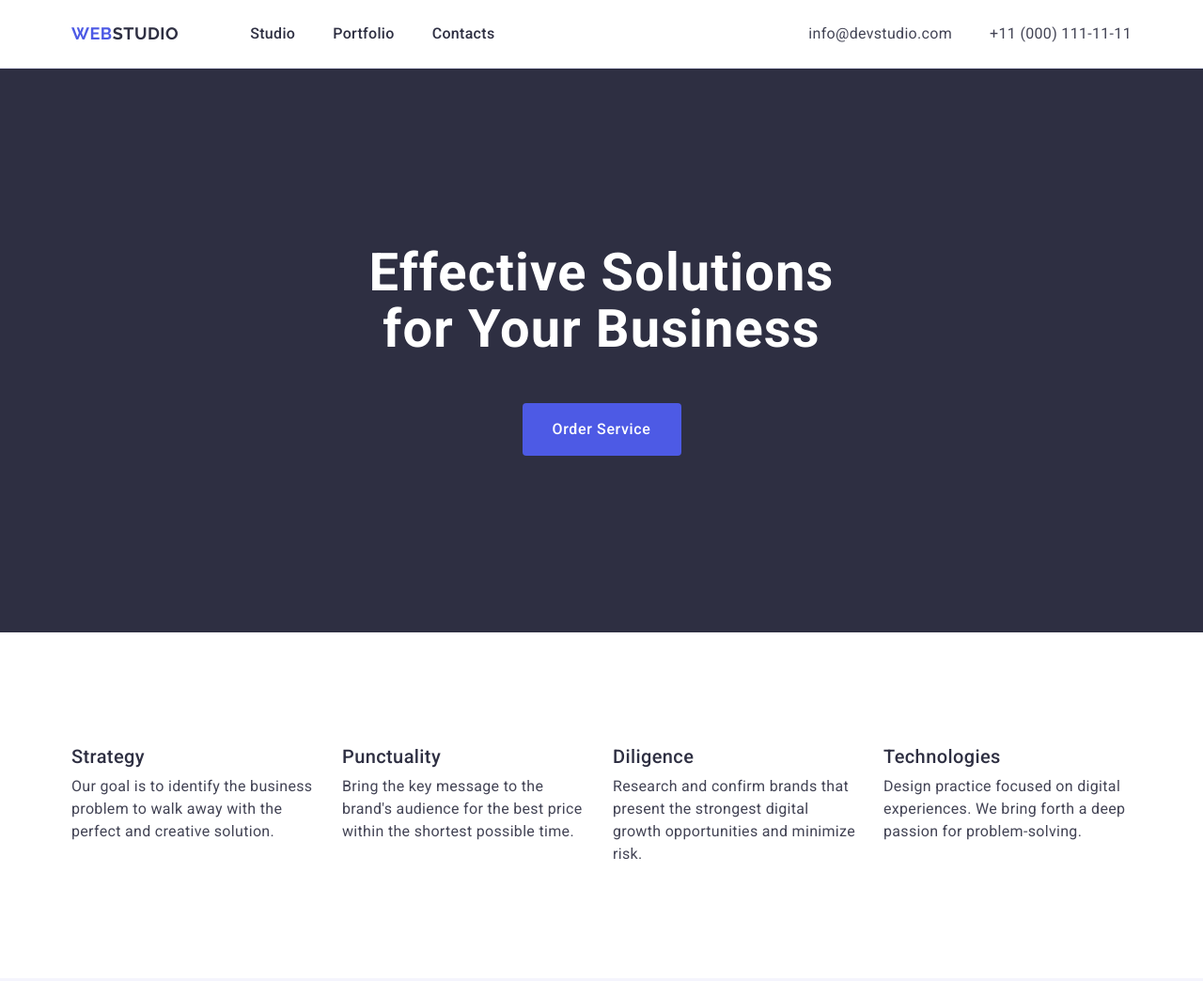
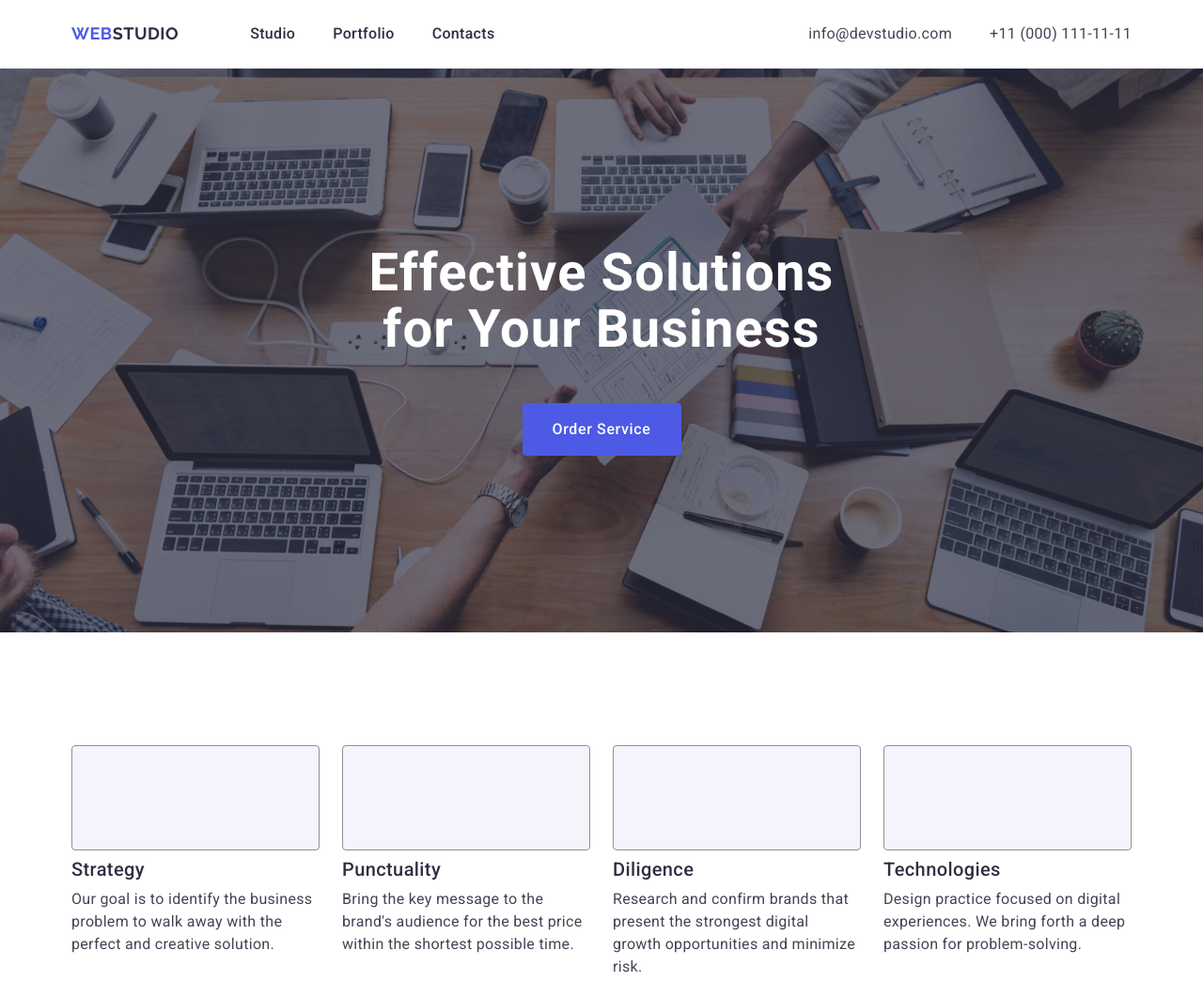
Before and after one commit to OleksandrNol1k/goit-markup-hw-04, a plain HTML site: page index.html in a window 1280 px wide. Shown: the top 1044 px of the page at 94% size. Drawn offline with nearby package versions, Linux system fonts and the light colour scheme.

Commit message:
end 1 day

```diff
--- a/css/styles.css
+++ b/css/styles.css
@@ -138,7 +138,16 @@ h3 {
 
 .hero-section {
     color: rgb(255, 255, 255);
-    background: rgb(46, 47, 66);
+    background-color: rgb(46, 47, 66);
+    background-image:   linear-gradient(
+                            to bottom,
+                            rgba(46, 47, 66, 0.7),
+                            rgba(46, 47, 66, 0.7)
+                        ),
+                        url(../images/hero-background.jpg);
+    background-repeat: no-repeat;
+    background-position: center;
+    background-size: cover;
     padding: 188px 0;
 }
 
@@ -198,6 +207,16 @@ h3 {
 
 .advantages-item {
     width: calc((100% - 72px) / 4);
+}
+
+.box {
+    width: 264px;
+    height: 112px;
+    box-sizing: border-box;
+    border: 1px solid rgb(142, 143, 153);
+    border-radius: 4px;
+    background-color: rgb(244, 244, 253);
+    margin-bottom: 8px;
 }
 
 .advantages-title {
--- a/index.html
+++ b/index.html
@@ -47,7 +47,6 @@
     </header>
 
     <main>
-
         <section class="hero-section">
             <div class="container">
                 <h1 class="hero-title">Effective Solutions for Your Business</h1>
@@ -62,6 +61,7 @@
                 </h2>
                 <ul class="advantages-list">
                     <li class="advantages-item">
+                        <div class="box"></div>
                         <h3 class="advantages-title">
                             Strategy
                         </h3>
@@ -71,6 +71,7 @@
                         </p>
                     </li>
                     <li class="advantages-item">
+                        <div class="box"></div>
                         <h3 class="advantages-title">
                             Punctuality
                         </h3>
@@ -79,6 +80,7 @@
                         </p>
                     </li>
                     <li class="advantages-item">
+                        <div class="box"></div>
                         <h3 class="advantages-title">
                             Diligence
                         </h3>
@@ -87,6 +89,7 @@
                         </p>
                     </li>
                     <li class="advantages-item">
+                        <div class="box"></div>
                         <h3 class="advantages-title">
                             Technologies
                         </h3>
```
Also changed, not shown: images/antenna.svg (added), images/astronaut.svg (added), images/clock.svg (added), images/diagram.svg (added), images/facebook.svg (added), images/finger.svg (added), images/hero-background.jpg (added), images/icons.svg (added), images/instagram.svg (added), images/linkedin.svg (added), images/twitter.svg (added).
